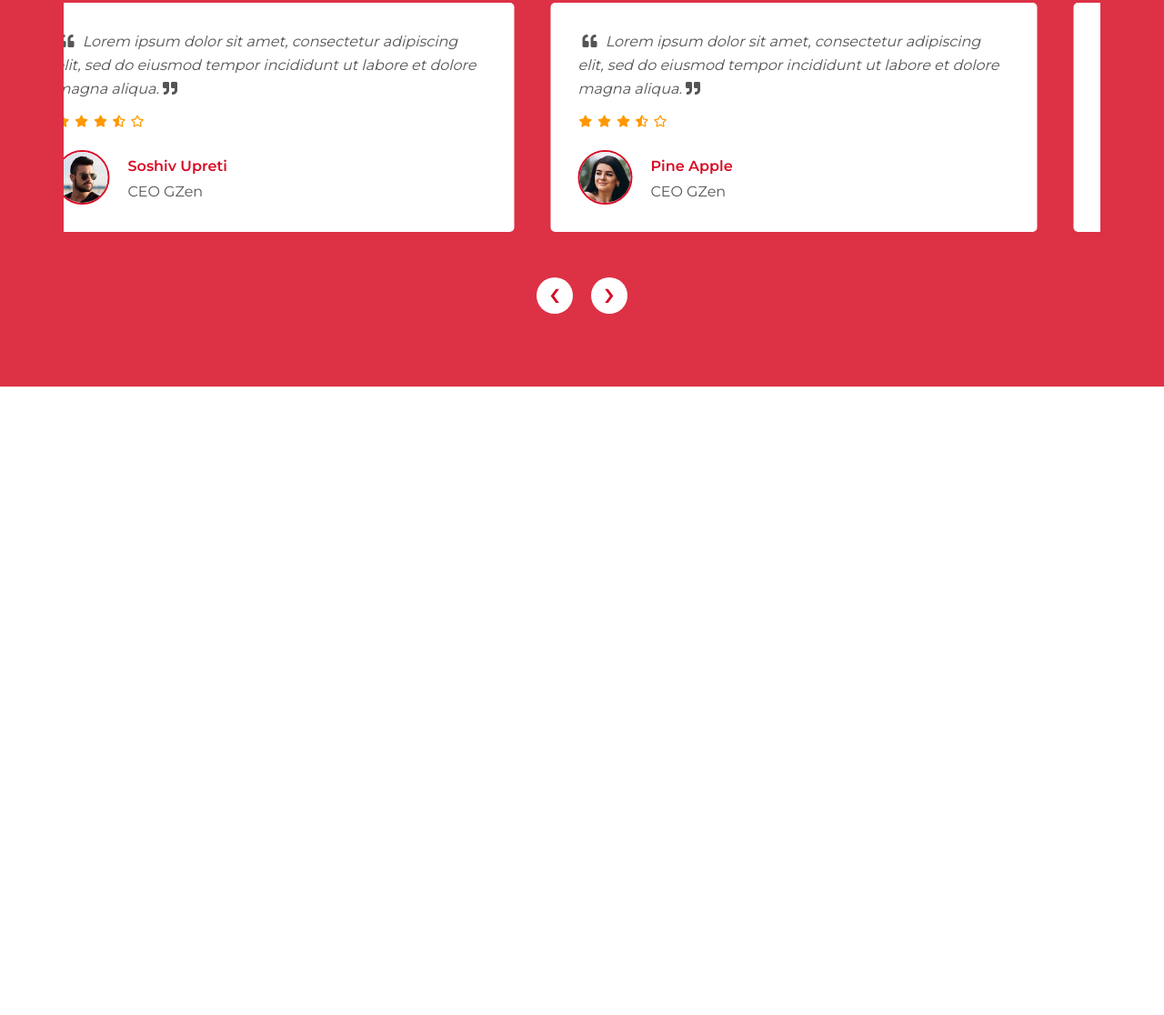
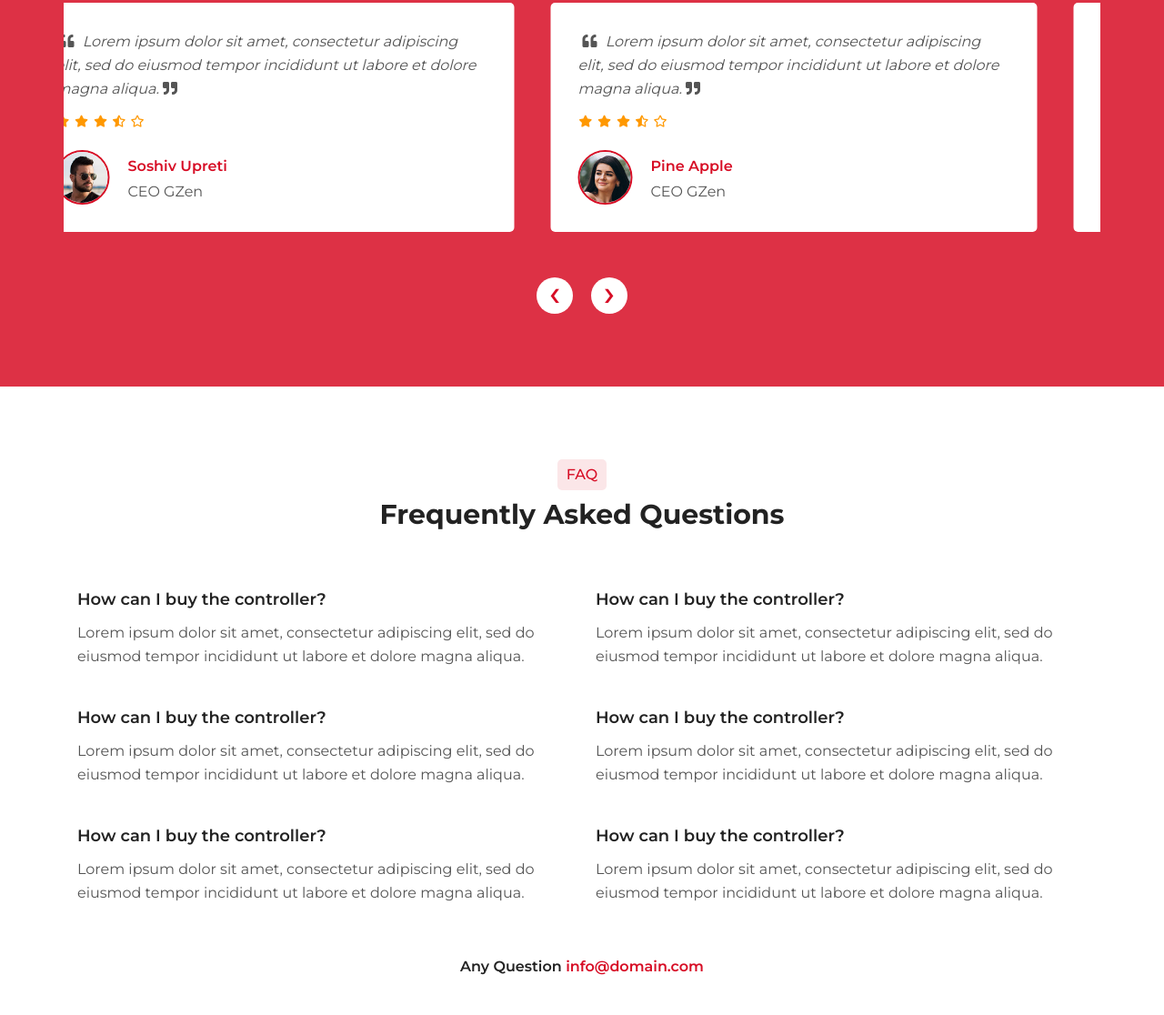
Before and after one commit to DevGeorgeJr/shop-for-gamers, a plain HTML site: page index.html in a window 1280 px wide. Shown: the part 3299-4415 px from the top of the page at 91% size. Before the commit the page ends 3724 px from the top, so only its background shows below. Drawn offline with Linux system fonts and the light colour scheme.

Commit message:
Create Faq section

```diff
--- a/css/skins/crimson.css
+++ b/css/skins/crimson.css
@@ -10,6 +10,7 @@
 .header{
     background-color: #d70d25;
 }
+.faq-section .support-text a,
 .testimonial-section .owl-carousel .owl-nav button.owl-next,
 .testimonial-section .owl-carousel .owl-nav button.owl-prev,
 .testimonial-section .client-info h5,
--- a/css/style.css
+++ b/css/style.css
@@ -578,3 +578,32 @@
     margin-top: -13px;
     display: block;
   }
+
+  /* Faq Section */
+  .faq-section{
+    padding: 80px 0 40px;
+  }
+  .faq-section .faq-item{
+    margin-bottom: 40px;
+  }
+  .faq-section .faq-item h4{
+    font-size: 18px;
+    font-weight: 600;
+    line-height: 28px;
+    color: #222222;
+    margin: 0 0 10px;
+  }
+  .faq-section .faq-item p{
+    font-size: 16px;
+    line-height: 26px;
+    color: #555555;
+    font-weight: 400;
+    margin: 0;
+  }
+  .faq-section .support-text{
+    margin: 15px 0 0;
+    font-size: 16px;
+    font-weight: 600;
+    color: #222222;
+    line-height: 26px;
+  }
--- a/index.html
+++ b/index.html
@@ -421,6 +421,83 @@
 </section>
 <!-- Testimonial Section End -->
 
+<!-- Faq Section Start -->
+<section class="faq-section">
+  <div class="container">
+    <div class="row justify-content-center">
+      <div class="col-lg-7">
+          <!-- Section Title Start -->
+          <div class="section-title">
+            <h1 class="title">Faq</h1>
+            <h2 class="subtitle">Frequently Asked Questions</h2>
+          </div>
+          <!-- Section Title End -->
+      </div>
+    </div>
+    <div class="row">
+      <!-- Faq Item Start -->
+      <div class="col-md-6">
+        <div class="faq-item">
+          <h4>How can I buy the controller?</h4>
+          <p>Lorem ipsum dolor sit amet, consectetur adipiscing elit,
+            sed do eiusmod tempor incididunt ut labore et dolore magna aliqua.</p>
+        </div>
+      </div>
+      <!-- Faq Item End -->
+      <!-- Faq Item Start -->
+      <div class="col-md-6">
+        <div class="faq-item">
+          <h4>How can I buy the controller?</h4>
+          <p>Lorem ipsum dolor sit amet, consectetur adipiscing elit,
+            sed do eiusmod tempor incididunt ut labore et dolore magna aliqua.</p>
+        </div>
+      </div>
+      <!-- Faq Item End -->
+      <!-- Faq Item Start -->
+      <div class="col-md-6">
+        <div class="faq-item">
+          <h4>How can I buy the controller?</h4>
+          <p>Lorem ipsum dolor sit amet, consectetur adipiscing elit,
+            sed do eiusmod tempor incididunt ut labore et dolore magna aliqua.</p>
+        </div>
+      </div>
+      <!-- Faq Item End -->
+      <!-- Faq Item Start -->
+      <div class="col-md-6">
+        <div class="faq-item">
+          <h4>How can I buy the controller?</h4>
+          <p>Lorem ipsum dolor sit amet, consectetur adipiscing elit,
+            sed do eiusmod tempor incididunt ut labore et dolore magna aliqua.</p>
+        </div>
+      </div>
+      <!-- Faq Item End -->
+      <!-- Faq Item Start -->
+      <div class="col-md-6">
+        <div class="faq-item">
+          <h4>How can I buy the controller?</h4>
+          <p>Lorem ipsum dolor sit amet, consectetur adipiscing elit,
+            sed do eiusmod tempor incididunt ut labore et dolore magna aliqua.</p>
+        </div>
+      </div>
+      <!-- Faq Item End -->
+      <!-- Faq Item Start -->
+      <div class="col-md-6">
+        <div class="faq-item">
+          <h4>How can I buy the controller?</h4>
+          <p>Lorem ipsum dolor sit amet, consectetur adipiscing elit,
+            sed do eiusmod tempor incididunt ut labore et dolore magna aliqua.</p>
+        </div>
+      </div>
+      <!-- Faq Item End -->
+      <div class="col-lg-12">
+        <p class="support-text text-center">Any Question <a href="">info@domain.com</a></p>
+      </div>
+
+    </div>
+  </div>
+</section>
+<!-- Faq Section End -->
+
 <!-- Jquery -->
 <script src="js/jquery.min.js"></script>
 <!-- Popper -->
```
